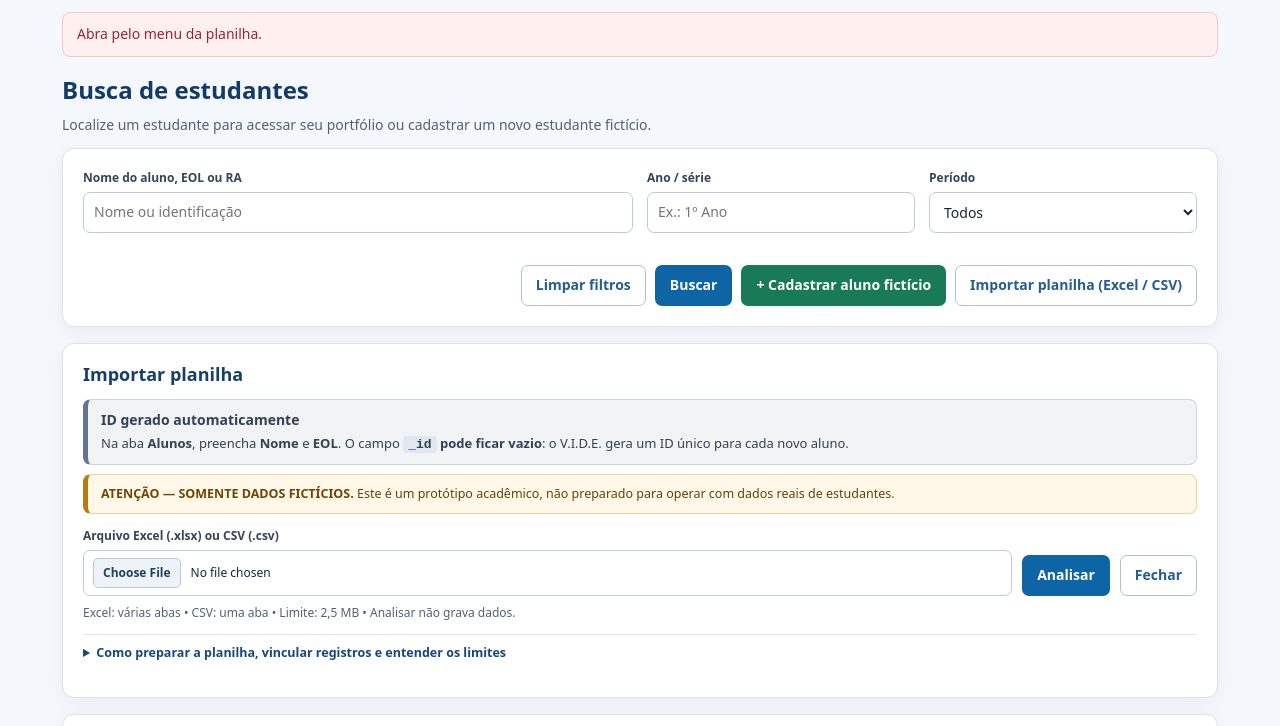
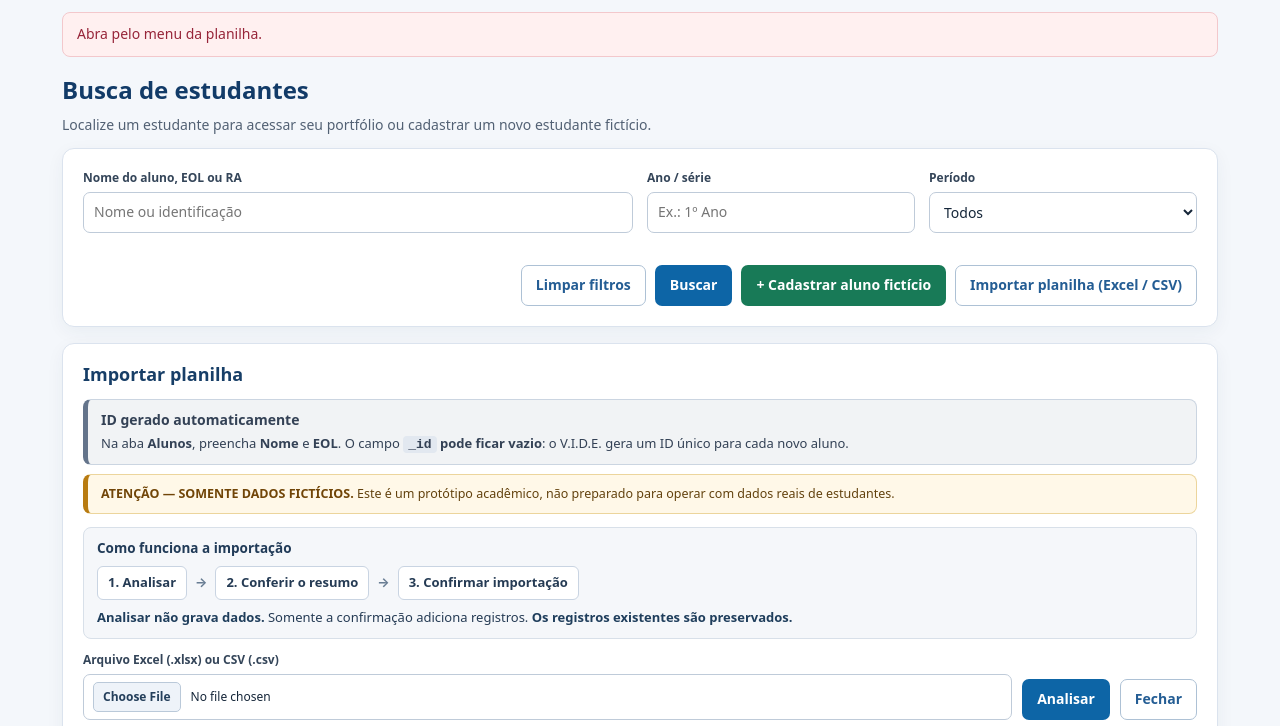
Before and after one commit to Priscila-aos/VIDE-Projeto-Integrador, a plain HTML site: page Index.html in a window 1280 px wide. Both pictures are taken after a click on the button "Importar planilha (Excel / CSV)". Shown: the part 65-791 px from the top of the page. Drawn offline with Linux system fonts and the light colour scheme.

Commit message:
Destaca as etapas e garantias da importação

```diff
--- a/Index.html
+++ b/Index.html
@@ -59,7 +59,15 @@
   .import-csv{flex:0 0 180px}
   .import-csv select{height:41px}
   .import-controls>button{min-height:41px}
-  .import-footnote{font-size:12px;color:#526174;margin:8px 0 0}
+  .import-footnote{font-size:12px;color:#526174;margin:9px 0 0}
+  .import-flow{background:#f5f7fa;border:1px solid #d8e0e9;border-radius:8px;padding:11px 13px;margin:11px 0 12px;color:#253b54}
+  .import-flow strong{display:block;font-size:13.5px;color:#213b58;margin-bottom:7px}
+  .import-flow-steps{display:flex;align-items:center;gap:8px;flex-wrap:wrap;font-size:13px;font-weight:650}
+  .import-flow-step{background:white;border:1px solid #c9d4e2;border-radius:6px;padding:6px 10px}
+  .import-flow-arrow{color:#687d93;font-weight:700}
+  .import-flow-note{font-size:13px;margin:8px 0 0;line-height:1.5}
+  .import-flow-note b{color:#1f3e5c}
+  #painelImportacaoPlanilha .import-controls{margin-top:8px}
   .import-details{border-top:1px solid #e1e7ef;margin-top:12px;padding-top:9px;font-size:12px;color:#526174}
   .import-details summary{color:#17477d;font-weight:650;font-size:12.5px;cursor:pointer}
   .import-details[open] summary{margin-bottom:8px}
@@ -92,6 +100,15 @@
   <div class="import-security-banner" role="note" aria-label="Atenção: somente dados fictícios">
     <strong>ATENÇÃO — SOMENTE DADOS FICTÍCIOS.</strong> Este é um protótipo acadêmico, não preparado para operar com dados reais de estudantes.
   </div>
+  <div class="import-flow" role="note" aria-label="Etapas e garantias da importação">
+    <strong>Como funciona a importação</strong>
+    <div class="import-flow-steps">
+      <span class="import-flow-step">1. Analisar</span><span class="import-flow-arrow">→</span>
+      <span class="import-flow-step">2. Conferir o resumo</span><span class="import-flow-arrow">→</span>
+      <span class="import-flow-step">3. Confirmar importação</span>
+    </div>
+    <p class="import-flow-note"><b>Analisar não grava dados.</b> Somente a confirmação adiciona registros. <b>Os registros existentes são preservados.</b></p>
+  </div>
   <div class="import-controls">
     <div class="import-file">
       <label for="arquivoPlanilhaV2">Arquivo Excel (.xlsx) ou CSV (.csv)</label>
@@ -104,12 +121,12 @@
     <button class="primary" type="button" id="btnAnaliseV2" onclick="analisarImportacaoV2Tela()">Analisar</button>
     <button class="secondary" type="button" onclick="fecharImportacaoV2()">Fechar</button>
   </div>
-  <p class="import-footnote">Excel: várias abas • CSV: uma aba • Limite: 2,5 MB • Analisar não grava dados.</p>
+  <p class="import-footnote">Excel: várias abas • CSV: uma aba • Limite de 2,5 MB por arquivo.</p>
   <details class="import-details">
     <summary>Como preparar a planilha, vincular registros e entender os limites</summary>
     <p><strong>Identificadores:</strong> para cadastrar alunos, Nome e EOL são obrigatórios. O <code>_id</code> pode ficar vazio, pois será gerado automaticamente. EOLs já cadastrados são ignorados, sem alterar registros existentes.</p>
     <p><strong>Registros de outras abas:</strong> indique o aluno por seu EOL ou por <code>aluno_id</code> correspondente ao <code>_id</code> da aba Alunos do arquivo de origem. Para usar <code>aluno_id</code>, os IDs dos alunos na origem precisam estar preenchidos. Novos registros recebem IDs próprios.</p>
-    <p><strong>Abas aceitas:</strong> Alunos, Contatos, Atestados, Atendimentos (Registros), Ocorrências, Evidências e Educação Especial. Não inclui Anexos, Notas, Usuários, arquivos ou senhas. Máximo de 3.000 linhas por aba.</p>
+    <p><strong>Abas aceitas:</strong> Alunos, Contatos, Atestados, Atendimentos (Registros), Ocorrências, Evidências e Educação Especial. <strong>Não importa</strong> Anexos, Notas, Usuários, arquivos ou senhas. Limite de 2,5 MB por arquivo e 3.000 linhas por aba.</p>
     <p><strong>Confirmação:</strong> somente o botão Confirmar importação grava os dados, após a análise.</p>
     <p><strong>Segurança:</strong> uma implantação real exigiria LGPD, controle de acesso por perfil, segurança, homologação, backup, suporte e manutenção contínua. Utilize apenas dados fictícios neste protótipo.</p>
   </details>
```
